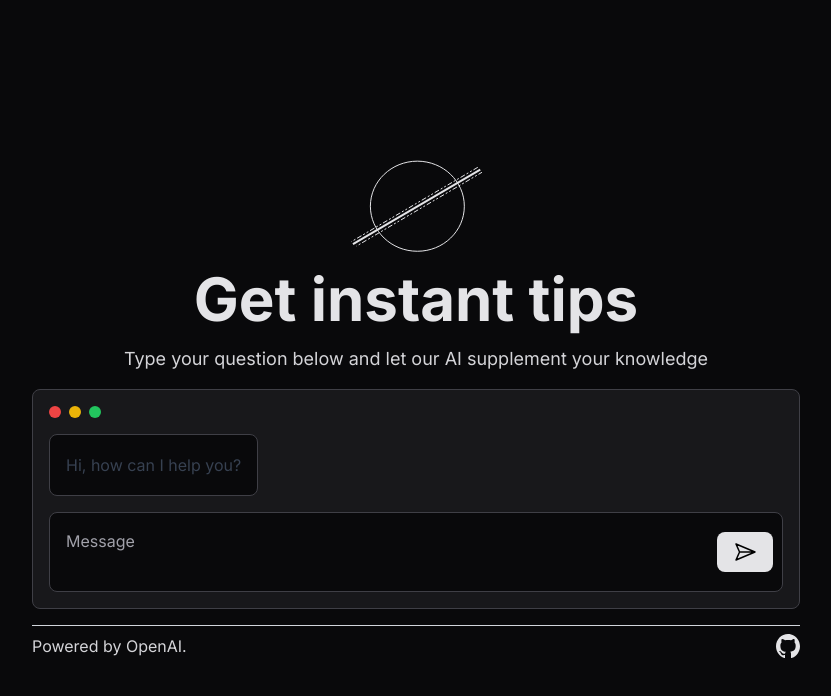
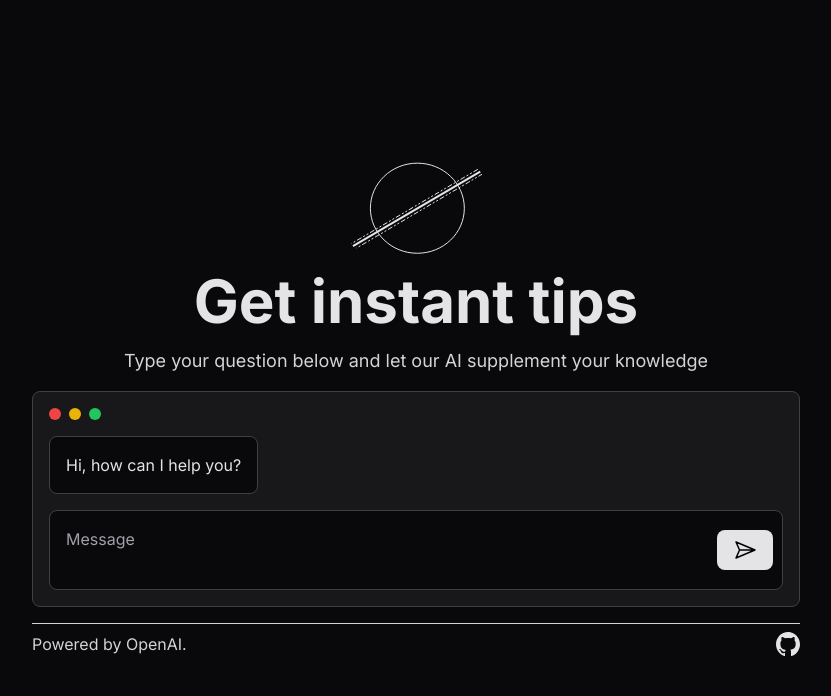
Before and after one commit to igorxmath/openai-tools, a Next.js app: page / in a window 1280 px wide. Shown: the top 696 px of the page, without its empty margins (224-1055 px from the left). Built offline with nearby package versions, Linux system fonts and the light colour scheme.

Commit message:
Remove old dependecies and improve speed

```diff
--- a/src/app/page.tsx
+++ b/src/app/page.tsx
@@ -1,5 +1,5 @@
 import { GitHub } from '@/components/icons'
-import { Header } from '@/components/pages/Header'
+import { Header } from '@/components/pages/chat/Header'
 import ChatCard from '@/components/pages/chat/ChatCard'
 
 export default async function HomePage() {
--- a/src/components/pages/chat/ChatCard.tsx
+++ b/src/components/pages/chat/ChatCard.tsx
@@ -6,7 +6,6 @@ import ChatInput from '@/components/pages/chat/ChatInput'
 import ChatMessage from '@/components/pages/chat/ChatMessage'
 import ChatError from '@/components/pages/chat/ChatError'
 
-export default function ChatCard() {
 const initialMessage: ChatGPTMessage[] = [
   {
     content: 'Hi, how can I help you?',
@@ -14,6 +13,7 @@ export default function ChatCard() {
   },
 ]
 
+export default function ChatCard() {
   const [messages, setMessages] = useState<ChatGPTMessage[]>(initialMessage)
   const [loading, setLoading] = useState<boolean>(false)
   const [error, setError] = useState<string>('')
@@ -89,14 +89,16 @@ export default function ChatCard() {
           <span className='h-3 w-3 rounded-full bg-yellow-500'></span>
           <span className='h-3 w-3 rounded-full bg-green-500'></span>
         </div>
+      </div>
       <div className='flex flex-col'>
-          {messages.map((message, idx) => (
+        {messages &&
+          messages.map((message, idx) => (
             <ChatMessage
               key={`${message.role}-${idx}`}
+              index={idx}
               message={message}
             />
           ))}
-        </div>
       </div>
       {error && (
         <ChatError
--- a/src/components/pages/chat/ChatMessage.tsx
+++ b/src/components/pages/chat/ChatMessage.tsx
@@ -1,9 +1,18 @@
+import { memo } from 'react'
 import { ChatGPTMessage } from '@/types/chat.types'
 import dynamic from 'next/dynamic'
 
 const AIResponse = dynamic(() => import('./markdown/AIResponse'))
 
-export default function ChatMessage({ message }: { message: ChatGPTMessage }) {
+export function ChatMessage({ index, message }: { index: number; message: ChatGPTMessage }) {
+  const renderAssistantMessage = () => {
+    if (index === 0) {
+      return message.content
+    } else {
+      return <AIResponse message={message.content} />
+    }
+  }
+
   return (
     <div
       className={`${
@@ -12,7 +21,9 @@ export default function ChatMessage({ message }: { message: ChatGPTMessage }) {
           : 'mr-auto border-zinc-700 bg-zinc-950 text-left  text-zinc-200'
       } mb-4 rounded-lg border p-4 shadow-white `}
     >
-      {message.role === 'assistant' ? <AIResponse message={message.content} /> : message.content}
+      {message.role === 'assistant' ? renderAssistantMessage() : message.content}
     </div>
   )
 }
+
+export default memo(ChatMessage)
```
Also changed, not shown: package.json (+6 -7 lines), src/components/pages/chat/Header.tsx (renamed from src/components/pages/Header.tsx), 1 other file (tests, documents, lock files or other folders). Lines whose indentation alone changed are shown as unchanged.
